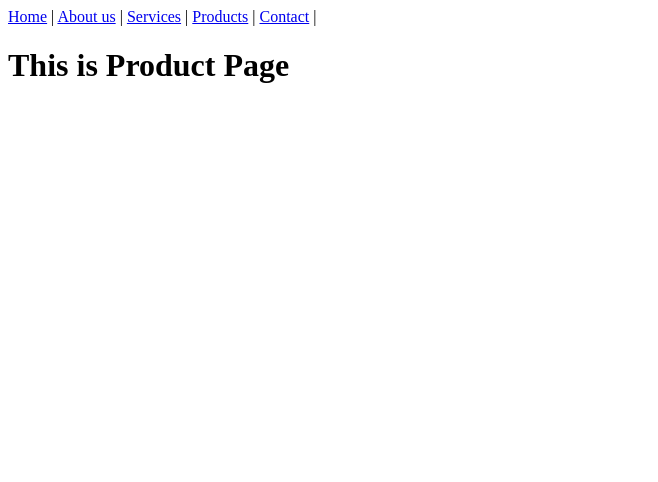
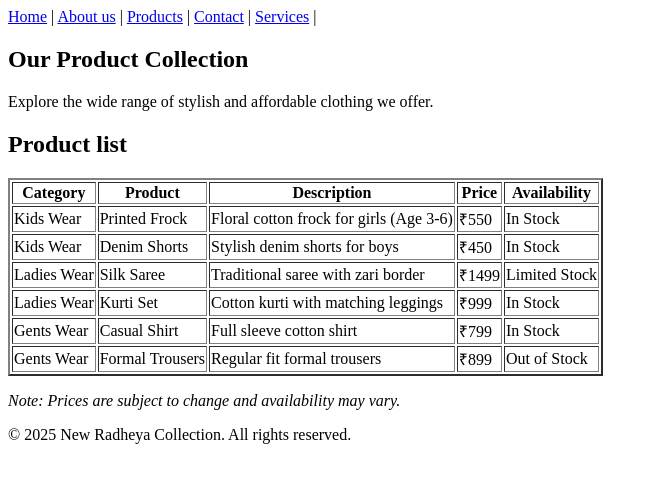
Before and after one commit to sakshipakle/learning_html, a plain HTML site: page Product.html in a window 1280 px wide. Shown: the whole page, without its empty margins (0-658 px from the left). Drawn offline with Linux system fonts and the light colour scheme.

```diff
--- a/Product.html
+++ b/Product.html
@@ -3,18 +3,82 @@
 <head>
     <meta charset="UTF-8">
     <meta name="viewport" content="width=device-width, initial-scale=1.0">
-    <title>Document</title>
+    <title>Our Products</title>
 </head>
 <body>
     <header>
         <nav>
             <a href="index.html"> Home</a> |
             <a href="about.html"> About us</a> |
-            <a href="Services.html"> Services</a> |
             <a href="Product.html"> Products</a> |
             <a href="contact.html"> Contact</a> |
+            <a href="gallery.html"> Services</a> |
         </nav>
     </header>
-    <h1>This is Product Page</h1>
+    <h2>Our Product Collection</h2>
+    <p>Explore the wide range of stylish and affordable clothing we offer.</p>
+
+    <!--main section-->
+    <section>
+        <h2>Product list</h2>
+        <table border="2">
+        <tr>
+            <th>Category</th>
+            <th>Product</th>
+            <th>Description</th>
+            <th>Price</th>
+            <th>Availability</th>
+        </tr>
+        <tr>
+            <td>Kids Wear</td>
+            <td>Printed Frock</td>
+            <td>Floral cotton frock for girls (Age 3-6)</td>
+            <td>₹550</td>
+            <td>In Stock</td>
+        </tr>
+        <tr>
+                <td>Kids Wear</td>
+                <td>Denim Shorts</td>
+                <td>Stylish denim shorts for boys</td>
+                <td>₹450</td>
+                <td>In Stock</td>
+            </tr>
+            <tr>
+                <td>Ladies Wear</td>
+                <td>Silk Saree</td>
+                <td>Traditional saree with zari border</td>
+                <td>₹1499</td>
+                <td>Limited Stock</td>
+            </tr>
+            <tr>
+                <td>Ladies Wear</td>
+                <td>Kurti Set</td>
+                <td>Cotton kurti with matching leggings</td>
+                <td>₹999</td>
+                <td>In Stock</td>
+            </tr>
+            <tr>
+                <td>Gents Wear</td>
+                <td>Casual Shirt</td>
+                <td>Full sleeve cotton shirt</td>
+                <td>₹799</td>
+                <td>In Stock</td>
+            </tr>
+            <tr>
+                <td>Gents Wear</td>
+                <td>Formal Trousers</td>
+                <td>Regular fit formal trousers</td>
+                <td>₹899</td>
+                <td>Out of Stock</td>
+            </tr>
+            </table>
+            <p><em>Note: Prices are subject to change and availability may vary.</em></p>
+    </section>
+
+    <!-- Footer -->
+    <footer>
+        <p>&copy; 2025 New Radheya Collection. All rights reserved.</p>
+    </footer>
+
 </body>
 </html>
```
Also changed, not shown: Gallery.html (added, +48 -0 lines), Services.html (deleted, +0 -20 lines), about.html (+31 -3 lines), contact.html (+34 -2 lines), index.html (+25 -12 lines), images/Ladies wear 1.webp (added), images/Ladies wear.jpg (added), images/NRC 1.jpg (added), images/NRC 2.jpg (added), images/NRC 3.jpg (added), images/front img.jpg (added), images/gents Wear.webp (added), images/kids wear 2.jpg (added).
